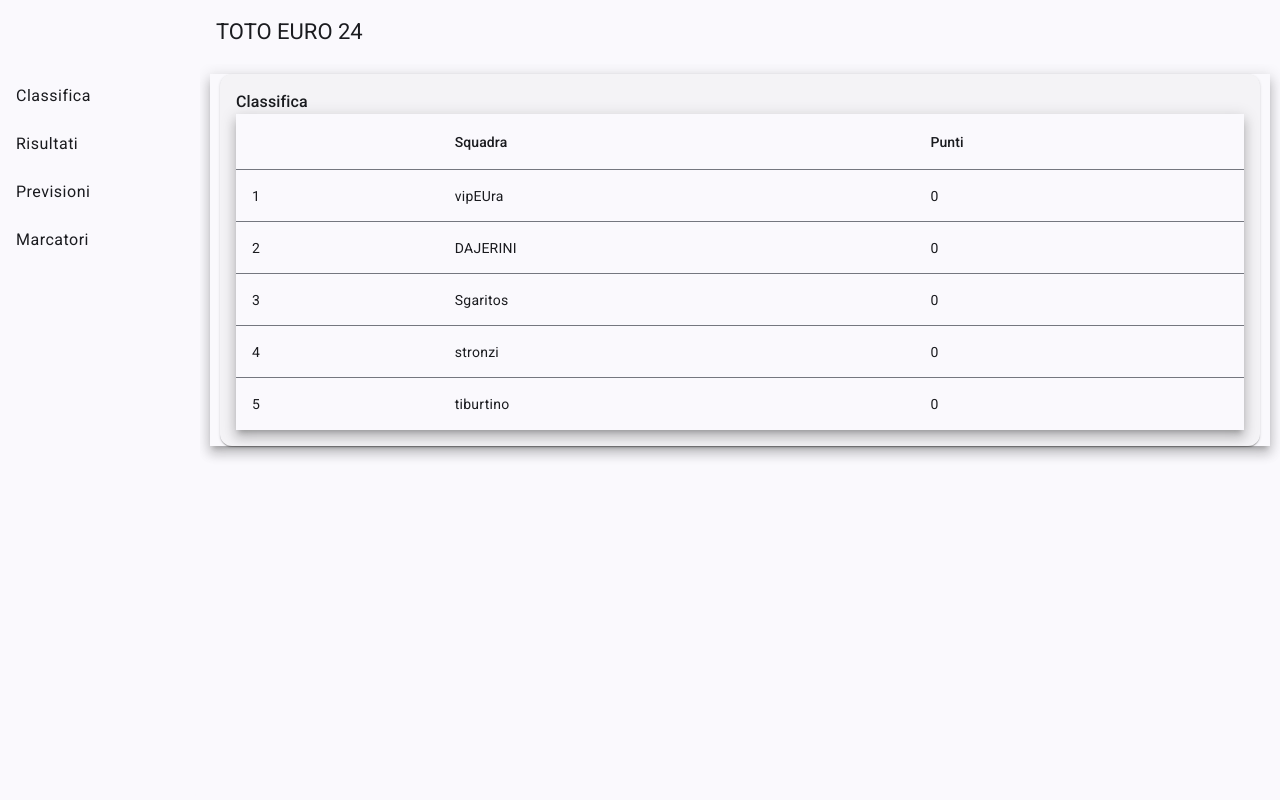
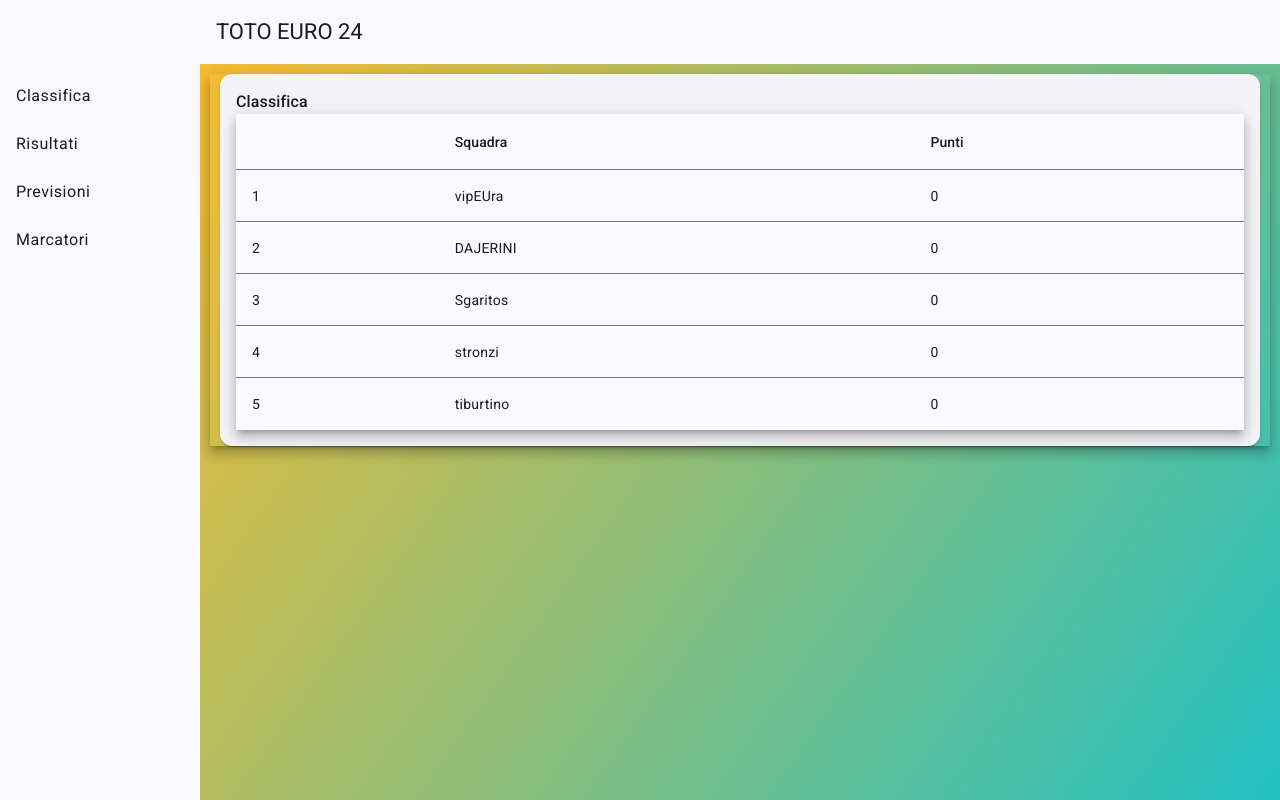
Before and after one commit to FedericoTudini/toto-euro-2024, an Angular app: page / in a window 1280 px wide. Built offline with nearby package versions, Linux system fonts and the light colour scheme.

Commit message:
background

```diff
--- a/src/styles.scss
+++ b/src/styles.scss
@@ -1,4 +1,15 @@
 /* You can add global styles to this file, and also import other style files */
 
-html, body { height: 100%; }
-body { margin: 0; font-family: Roboto, "Helvetica Neue", sans-serif; }
+html,
+body {
+  height: 100%;
+}
+body {
+  margin: 0;
+  font-family: Roboto, "Helvetica Neue", sans-serif;
+}
+
+.mat-sidenav-content {
+    background: rgb(34,193,195);
+    background: linear-gradient(305deg, rgba(34,193,195,1) 0%, rgba(253,187,45,1) 100%);
+}
```
